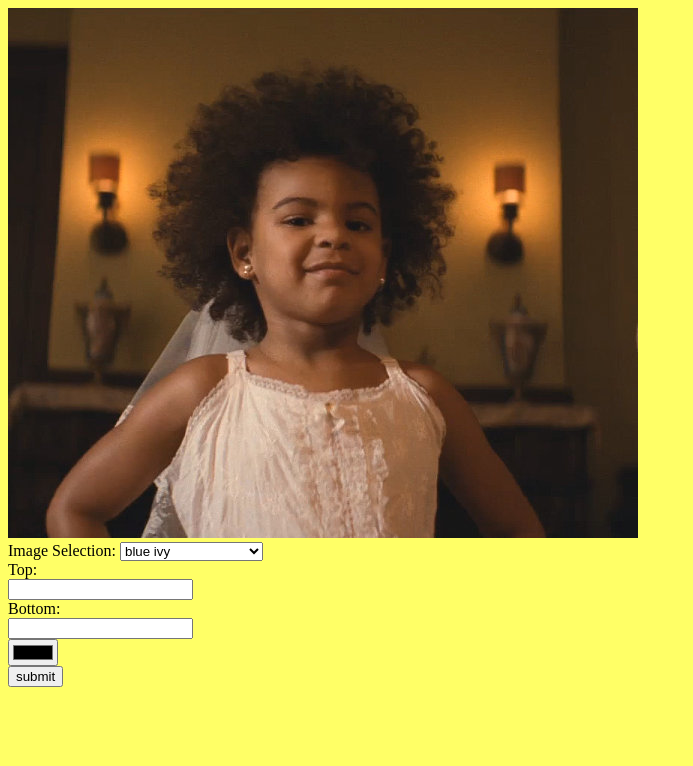
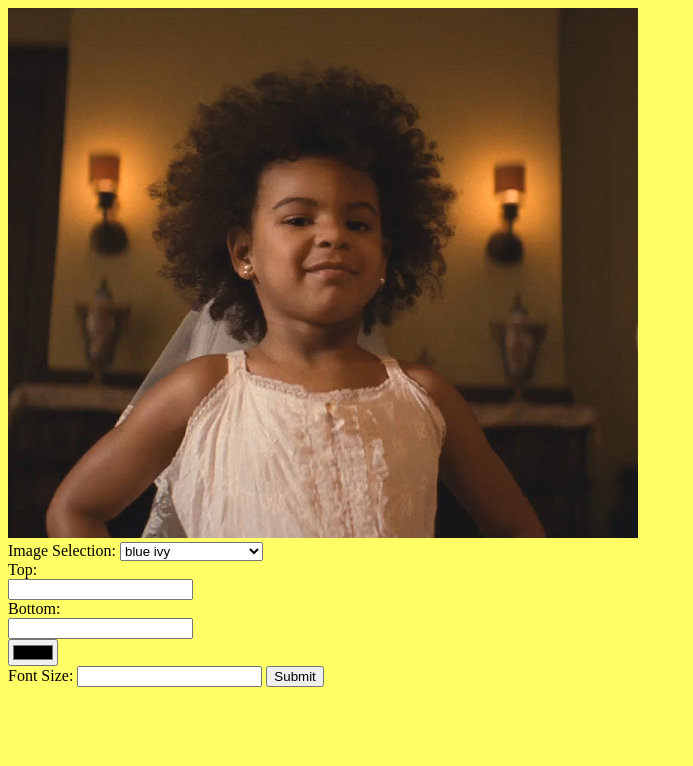
Before and after one commit to NixGibson/Webwork415, a PHP site: page /meme.php in a window 1280 px wide. Shown: the top 766 px of the page, without its empty margins (0-693 px from the left). Run offline with PHP 8.4, Linux system fonts and the light colour scheme; some libraries are stand-ins or nearby versions.

Commit message:
meme.php edited online with Bitbucket

```diff
--- a/meme.php
+++ b/meme.php
@@ -48,7 +48,9 @@ Bottom:
 <input name= "color" id="background-color" type="color"/>
 <br>
 
-        <input type="submit" value = "submit" name = "submit"></input>
+Font Size:
+<input type="number" name="fontSize">
+<input type="submit">
 </form>
 
 
```
